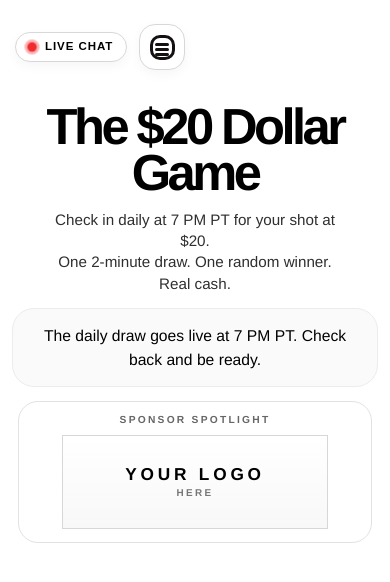
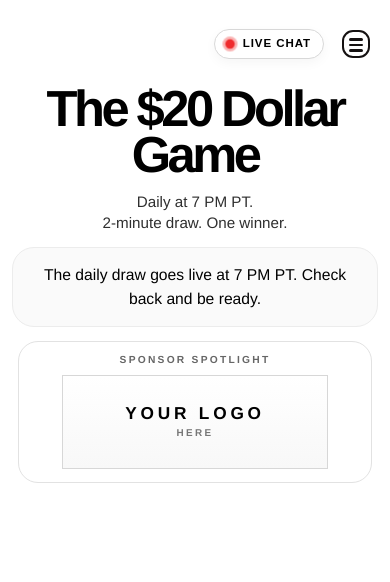
Before and after one commit to millera9806-ui/the20dollargame, a website: page public/index.html in a window 390 px wide. Drawn offline with Linux system fonts and the light colour scheme; no server answers.

Commit message:
mobile clean up

```diff
--- a/public/index.html
+++ b/public/index.html
@@ -63,40 +63,34 @@
 
     .menu-toggle {
       display: none;
-      width: 46px;
-      height: 46px;
+      width: 44px;
+      height: 44px;
       margin-left: 10px;
       padding: 0;
-      border: 1px solid #d8d8d8;
-      border-radius: 16px;
-      background: #fff;
+      border: 0;
+      border-radius: 14px;
+      background: transparent;
       cursor: pointer;
       align-items: center;
       justify-content: center;
-      box-shadow: 0 4px 12px rgba(0, 0, 0, 0.04);
       transition:
-        border-color 180ms ease,
-        box-shadow 180ms ease,
         transform 180ms ease;
     }
 
     .menu-toggle:hover {
-      border-color: #bdbdbd;
-      box-shadow: 0 8px 18px rgba(0, 0, 0, 0.08);
       transform: translateY(-1px);
     }
 
     .menu-toggle.is-open {
-      border-color: #111;
-      box-shadow: 0 12px 24px rgba(0, 0, 0, 0.1);
+      transform: translateY(-1px);
     }
 
     .menu-toggle-box {
       position: relative;
-      width: 25px;
-      height: 25px;
-      border: 3px solid #151111;
-      border-radius: 10px;
+      width: 28px;
+      height: 28px;
+      border: 2.5px solid #151111;
+      border-radius: 11px;
       box-sizing: border-box;
     }
 
@@ -104,22 +98,22 @@
       position: absolute;
       left: 50%;
       width: 14px;
-      height: 3px;
+      height: 2.5px;
       background: #151111;
       border-radius: 999px;
       transform: translateX(-50%);
     }
 
     .menu-toggle-line:nth-child(1) {
-      top: 5px;
+      top: 6px;
     }
 
     .menu-toggle-line:nth-child(2) {
-      top: 10px;
+      top: 11.5px;
     }
 
     .menu-toggle-line:nth-child(3) {
-      top: 15px;
+      top: 17px;
     }
 
     .mobile-menu-backdrop {
@@ -299,6 +293,10 @@
       margin: 1em 0 2em 0;
     }
 
+    .hero-copy--mobile {
+      display: none;
+    }
+
     #clock {
       font-size: 3em;
       font-weight: 700;
@@ -794,13 +792,16 @@
       }
 
       .nav {
-        position: static;
+        position: absolute;
+        top: 12px;
+        right: 12px;
         display: flex;
-        justify-content: space-between;
-        width: min(calc(100% - 24px), 360px);
-        margin: 0 auto;
-        padding-top: 14px;
-        gap: 12px;
+        justify-content: flex-end;
+        width: auto;
+        margin: 0;
+        padding-top: 0;
+        gap: 10px;
+        z-index: 17;
       }
 
       .nav-links {
@@ -809,7 +810,7 @@
 
       .nav .chat-toggle {
         gap: 8px;
-        padding: 8px 13px 8px 11px;
+        padding: 8px 12px 8px 10px;
         margin-right: 0;
         font-size: 0.72em;
         flex: 0 1 auto;
@@ -831,7 +832,7 @@
       }
 
       .mobile-menu {
-        top: 72px;
+        top: 62px;
         right: 12px;
         width: min(calc(100% - 24px), 240px);
       }
@@ -841,7 +842,7 @@
         font-size: clamp(2.9rem, 13vw, 4rem);
         line-height: 0.9;
         letter-spacing: -0.07em;
-        margin: 24px auto 0;
+        margin: 86px auto 0;
         padding: 0 18px;
       }
 
@@ -852,6 +853,14 @@
         font-size: 0.95em;
         line-height: 1.4;
         color: #2f2f2f;
+      }
+
+      .hero-copy--desktop {
+        display: none;
+      }
+
+      .hero-copy--mobile {
+        display: block;
       }
 
       #clock {
@@ -1123,8 +1132,14 @@
 
   <h1>The $20 Dollar Game</h1>
   <h2>
-    Check in daily at 7 PM PT for your shot at $20.<br />
-    One 2-minute draw. One random winner. Real cash.
+    <span class="hero-copy--desktop">
+      Check in daily at 7 PM PT for your shot at $20.<br />
+      One 2-minute draw. One random winner. Real cash.
+    </span>
+    <span class="hero-copy--mobile">
+      Daily at 7 PM PT.<br />
+      2-minute draw. One winner.
+    </span>
   </h2>
 
   <div id="clock" class="hidden">01:00</div>
```
